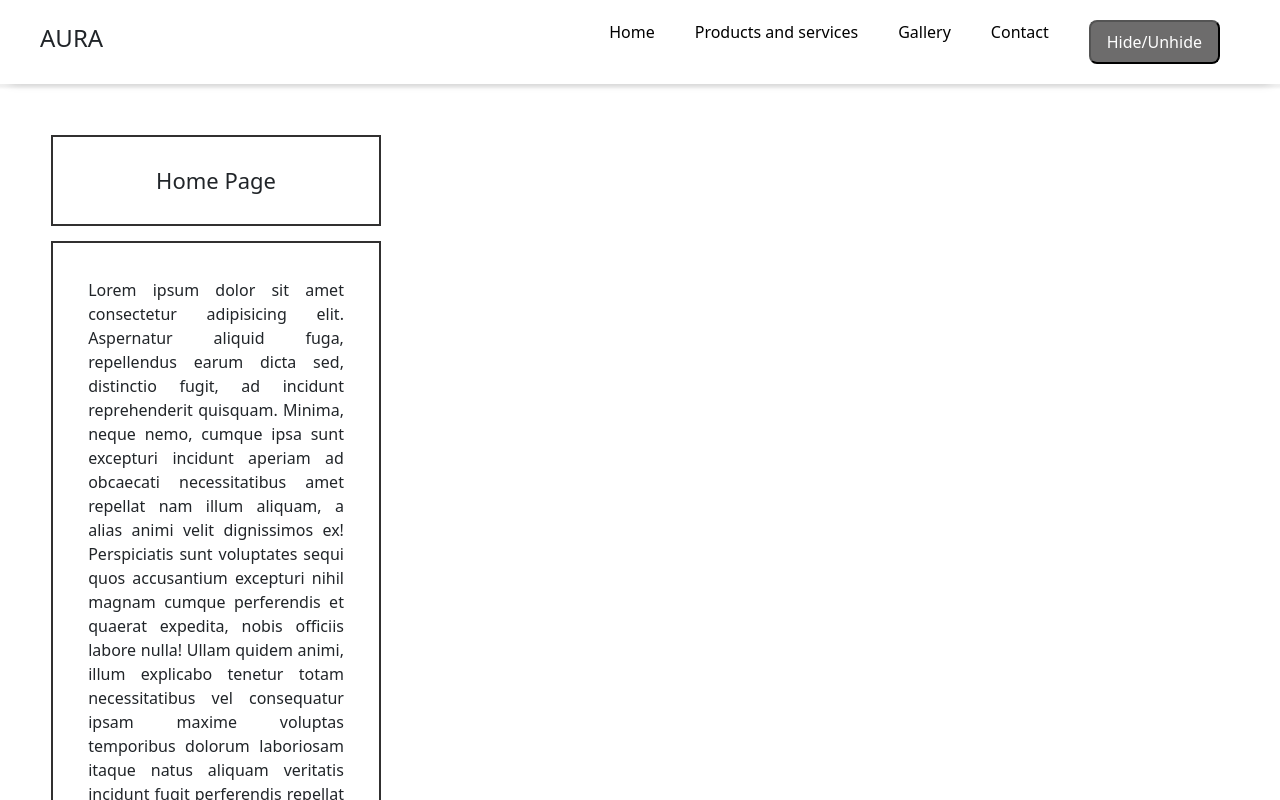
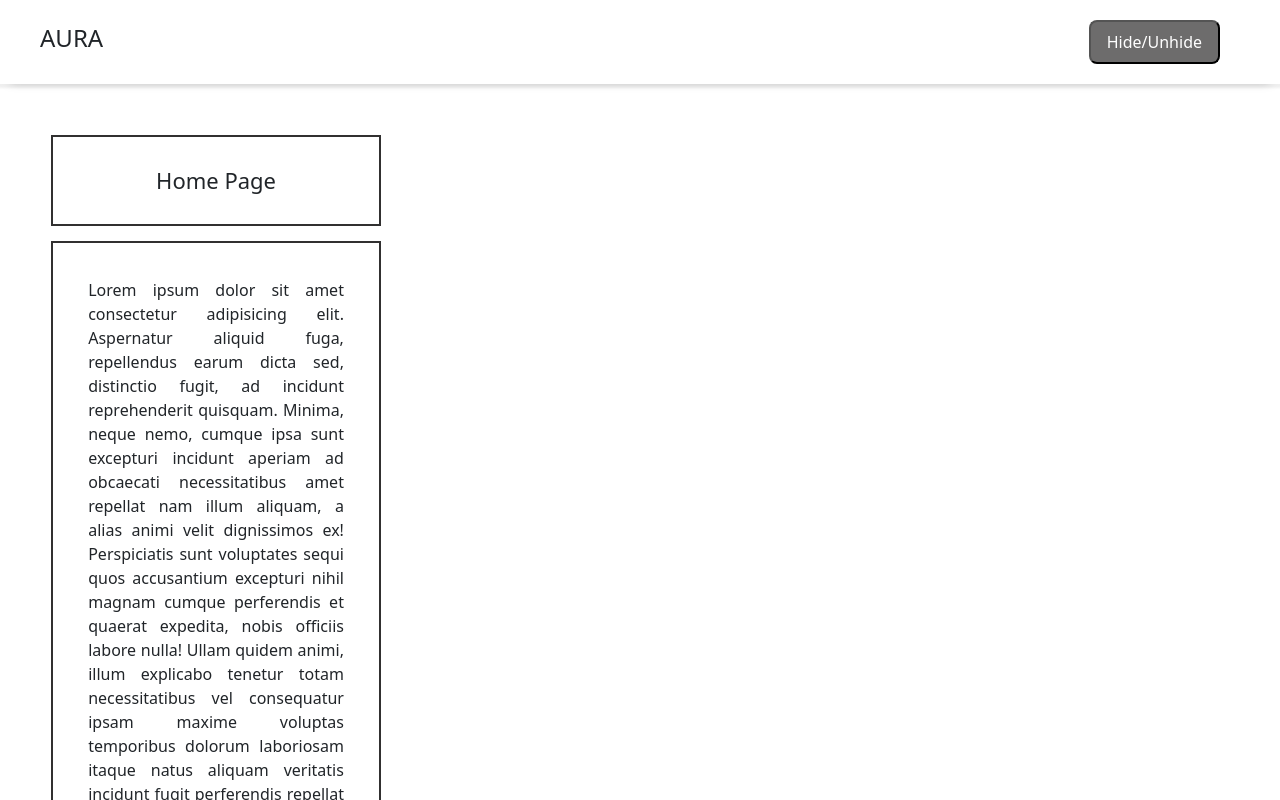
Before and after one commit to Sourovahmad/Fv_35-Doller, a plain HTML site: page index.html in a window 1280 px wide. Both pictures are taken after a click on the button "Hide/Unhide". Shown: the top 800 px of the page. Drawn offline with nearby package versions, Linux system fonts and the light colour scheme.

Commit message:
nav toggle

```diff
--- a/index.html
+++ b/index.html
@@ -21,7 +21,7 @@
             <div class="hnazmul-nav-brand">
 
                 <!-- here is navbar brand section  -->
-                <h4>AURA</h4>
+                <h4 >AURA</h4>
             </div>
 
             <div class="hnazmul-nav-toggle-btn">
@@ -32,20 +32,20 @@
             <div class="hnazmul-navbar-content">
                 <div class="hnazmul-navbar-content-wrapper">
                     <ul class="navbar-list">
-                        <li class="navbar-list-item">
+                        <li class="navbar-list-item itemhider">
 
                             <!-- those all items for navbar -->
 
-                            <a href="index.html" class="navbar-list-link">Home</a>
+                            <a href="index.html" class="navbar-list-link ">Home</a>
                             <!-- in href its mean where the user will redirected when clicked  -->
                         </li>
-                        <li class="navbar-list-item">
-                            <a href="pages/product-service.html" class="navbar-list-link">Products and services</a>
+                        <li class="navbar-list-item itemhider">
+                            <a href="pages/product-service.html" class="navbar-list-link ">Products and services</a>
                         </li>
-                        <li class="navbar-list-item">
-                            <a href="pages/gallary.html" class="navbar-list-link">Gallery</a>
+                        <li class="navbar-list-item itemhider">
+                            <a href="pages/gallary.html" class="navbar-list-link ">Gallery</a>
                         </li>
-                        <li class="navbar-list-item">
+                        <li class="navbar-list-item itemhider">
                             <a href="pages/contact.html" class="navbar-list-link">Contact</a>
                         </li>
                         <li class="navbar-list-item">
@@ -106,7 +106,7 @@
     <script>
         $(document).ready(function () {
             $("#hideUnhideButton").click(function () {
-                alert()
+              $(".itemhider").toggleClass("d-none")
             });
         });
     </script>
```
Also changed, not shown: css/home.css (line endings or trailing spaces).
